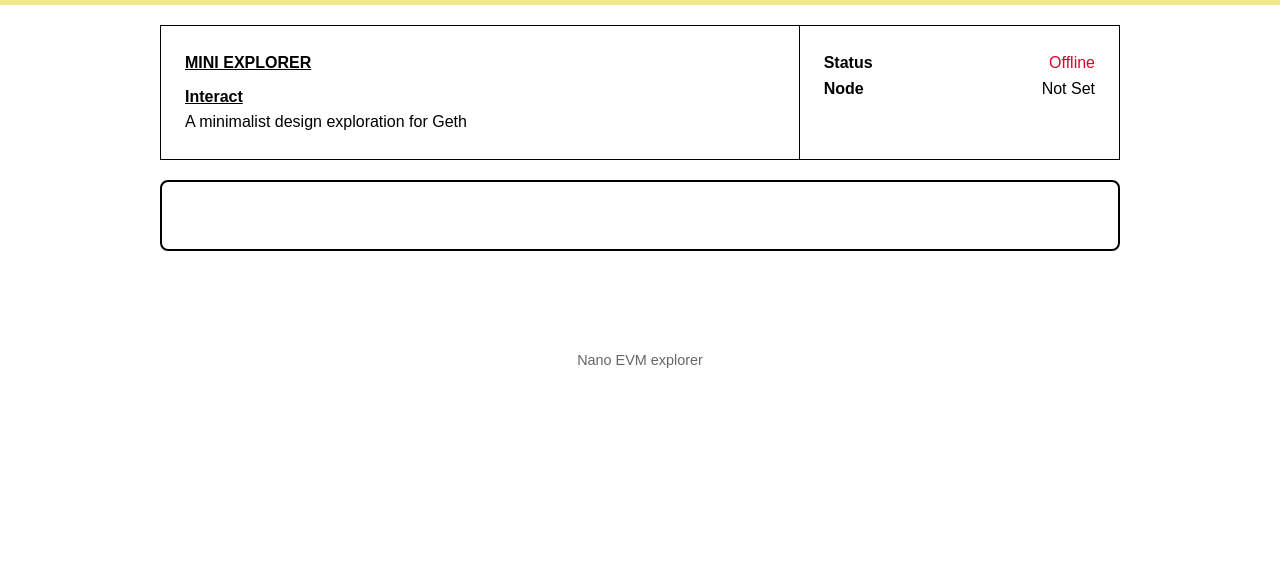
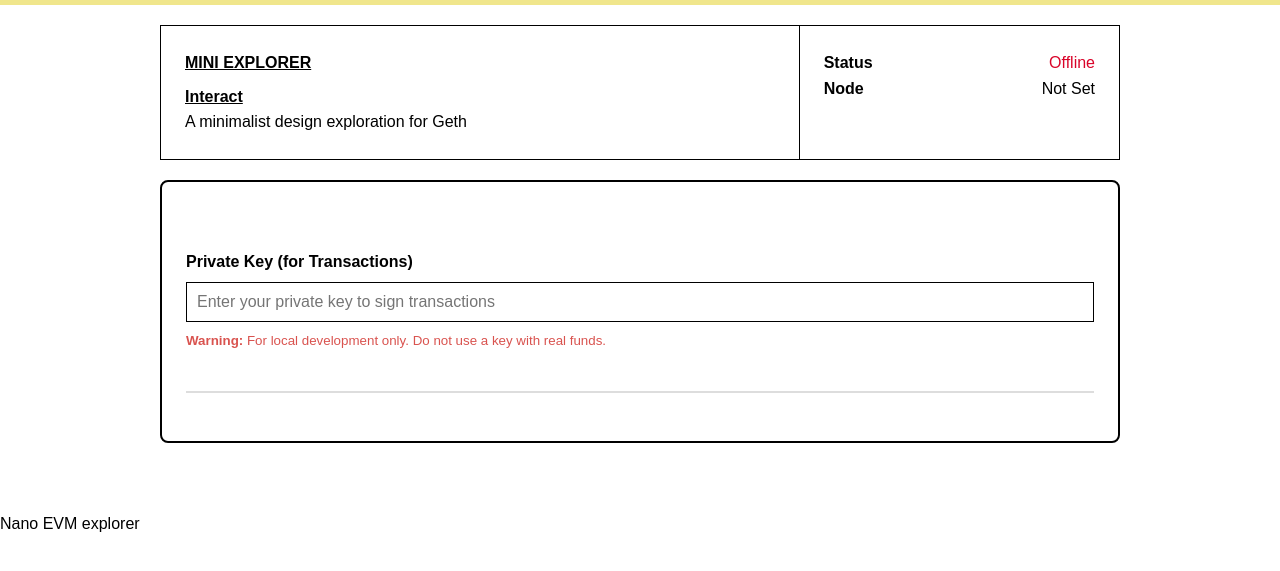
Before and after one commit to smarinrojas/nano_explorer, a Flask app: template templates/contract_interaction.html in a window 1280 px wide. Shown: the top 571 px of the page. Run offline with Flask 3, Linux system fonts and the light colour scheme; the template is opened without the code that fills it, so the values that code supplies are empty; some web fonts are replaced.

Commit message:
Add transaction support with private key input
Enable sending contract transactions by allowing users to input a private key, which is required for non-view/pure functions. Updated backend to handle transaction signing and sending, frontend to collect and send the private key, and UI to warn users about private key usage. Also improved argument type handling and made minor style adjustments.

```diff
--- a/app.py
+++ b/app.py
@@ -215,6 +215,7 @@ def handle_interaction():
     data = request.get_json()
     contract_address = data.get('address')
     abi = data.get('abi')
+    private_key = data.get('private_key')
     function_name = data.get('function')
     args = data.get('args', [])
 
@@ -225,40 +226,70 @@ def handle_interaction():
         return jsonify({'error': 'Invalid contract address'}), 400
 
     try:
-        # Ensure address is checksummed before interaction
         checksum_address = Web3.to_checksum_address(contract_address)
         contract = w3.eth.contract(address=checksum_address, abi=abi)
         func = getattr(contract.functions, function_name)
 
-        # Find the function ABI to inspect input types
         func_abi = next((item for item in abi if item.get('type') == 'function' and item.get('name') == function_name), None)
 
         if func_abi is None:
             return jsonify({'error': f'Function {function_name} not found in ABI'}), 404
 
-        # Process arguments, converting addresses to checksum format
         processed_args = []
         if 'inputs' in func_abi and len(args) == len(func_abi['inputs']):
             for i, arg_input in enumerate(func_abi['inputs']):
-                if arg_input.get('type') == 'address':
-                    try:
-                        # Convert address arguments to checksum format
-                        processed_args.append(Web3.to_checksum_address(args[i]))
-                    except ValueError:
-                        return jsonify({'error': f'Invalid address format for argument {i+1}: {args[i]}'}), 400
-                else:
-                    processed_args.append(args[i])
+                arg_type = arg_input.get('type')
+                arg_value = args[i]
+
+                try:
+                    if arg_type.startswith(('uint', 'int')):
+                        if arg_value:
+                            processed_args.append(int(arg_value))
+                        else:
+                            processed_args.append(0) # Default to 0 if empty
+                    elif arg_type == 'bool':
+                        processed_args.append(arg_value.lower() in ['true', '1'])
+                    elif arg_type == 'address' and arg_value:
+                        processed_args.append(Web3.to_checksum_address(arg_value))
+                    else:
+                        processed_args.append(arg_value)
+                except (ValueError, TypeError) as e:
+                    return jsonify({'error': f'Invalid format for argument {i+1} (type {arg_type}): {str(e)}'}), 400
         else:
-             processed_args = args # Fallback if ABI doesn't match
+            processed_args = args
 
-        # For now, we only handle read-only 'call()'s
-        result = func(*processed_args).call()
+        is_transaction = func_abi.get('stateMutability') not in ['view', 'pure']
 
-        # Convert bytes to hex for JSON serialization if needed
+        if is_transaction:
+            if not private_key:
+                return jsonify({'error': 'Private key is required for transactions'}), 400
+
+            try:
+                account = w3.eth.account.from_key(private_key)
+                nonce = w3.eth.get_transaction_count(account.address)
+
+                tx_params = {
+                    'from': account.address,
+                    'nonce': nonce,
+                    'gas': 2000000,
+                    'gasPrice': w3.eth.gas_price
+                }
+
+                transaction = func(*processed_args).build_transaction(tx_params)
+                signed_tx = w3.eth.account.sign_transaction(transaction, private_key)
+                tx_hash = w3.eth.send_raw_transaction(signed_tx.rawTransaction)
+                result = tx_hash.hex()
+
+            except Exception as e:
+                return jsonify({'error': f'Transaction failed: {str(e)}'}), 500
+        else:
+            result = func(*processed_args).call()
+
         if isinstance(result, bytes):
             result = result.hex()
 
         return jsonify({'result': result})
+
     except Exception as e:
         return jsonify({'error': str(e)}), 500
 
--- a/static/contract_interaction.js
+++ b/static/contract_interaction.js
@@ -60,16 +60,27 @@ document.addEventListener('DOMContentLoaded', () => {
 
                 resultDiv.textContent = 'Executing...';
 
+                const isTransaction = func.stateMutability !== 'view' && func.stateMutability !== 'pure';
+                const privateKey = document.getElementById('private-key').value;
+
+                if (isTransaction && !privateKey) {
+                    resultDiv.textContent = 'Error: Private key is required to send a transaction.';
+                    return;
+                }
+
                 try {
+                    const payload = {
+                        address: contract.address,
+                        abi: abi,
+                        function: func.name,
+                        args: args,
+                        private_key: isTransaction ? privateKey : null
+                    };
+
                     const response = await fetch('/api/interact', {
                         method: 'POST',
                         headers: { 'Content-Type': 'application/json' },
-                        body: JSON.stringify({
-                            address: contract.address,
-                            abi: abi,
-                            function: func.name,
-                            args: args
-                        })
+                        body: JSON.stringify(payload)
                     });
 
                     const data = await response.json();
--- a/static/style.css
+++ b/static/style.css
@@ -151,7 +151,6 @@ td.breakable, .details-table td:nth-child(2) {
 
 a {
     color: var(--foreground);
-    text-decoration: var(--link-decoration);
     font-weight: bold;
 }
 a:hover {
@@ -160,19 +159,22 @@ a:hover {
     text-decoration: none;
 }
 
-footer {
-    text-align: center;
-    padding: 2rem 0;
-    color: #666;
+.contract-interaction-header p {
+    font-family: 'Courier New', Courier, monospace;
+    color: #555;
     font-size: 0.9rem;
 }
 
-/* --- ESTILOS PARA LA NUEVA TABLA DEL HEADER EN INDEX.HTML --- */
-.header-info-table {
-    width: 100%;
-    border-collapse: collapse;
-    border: 1px solid var(--border-color);
-    margin-bottom: 2rem;
+.private-key-section {
+    padding: 1.5rem 0;
+    border-bottom: 2px solid #ddd;
+    margin-bottom: 1.5rem;
+}
+
+.private-key-section small {
+    display: block;
+    margin-top: 0.5rem;
+    color: #d9534f; /* Red warning color */
 }
 
 .header-info-table thead th {
@@ -223,6 +225,7 @@ footer {
 }
 
 .form-group input[type="text"],
+.form-group input[type="password"],
 .form-group textarea {
     width: 100%;
     padding: 10px;
--- a/templates/contract_interaction.html
+++ b/templates/contract_interaction.html
@@ -8,6 +8,15 @@
         <h3>{{ contract.name }}</h3>
         <p>{{ contract.address }}</p>
     </div>
+
+    <div class="form-section private-key-section">
+        <div class="form-group">
+            <label for="private-key">Private Key (for Transactions)</label>
+            <input type="password" id="private-key" placeholder="Enter your private key to sign transactions">
+            <small><strong>Warning:</strong> For local development only. Do not use a key with real funds.</small>
+        </div>
+    </div>
+
     <div id="contract-functions">
         <!-- Functions will be loaded here by contract_interaction.js -->
     </div>
```
